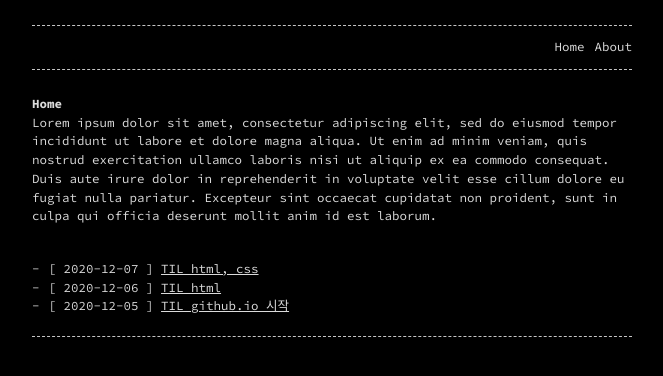
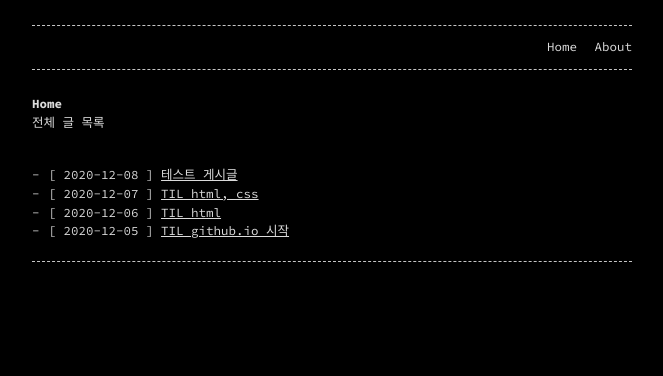
Before and after one commit to phin09/phin09.github.io, a Jekyll site: the page built from index.md, in a window 1280 px wide. Shown: the top 376 px of the page, without its empty margins (308-971 px from the left). Built offline with Jekyll 4.4.1, drawn with Linux system fonts in a browser that asks for light colours.

```diff
--- a/_config.yml
+++ b/_config.yml
@@ -3,8 +3,8 @@
 #google_analytics: UA-NNNNNNNN-N
 
 header_pages:
- - index.md
- - about.md
+  - index.md
+  - about.md
 
 #footer: 'follow us on <a href="https://twitter.com/">twitter</a>'
 
--- a/_includes/index.html
+++ b/_includes/index.html
@@ -1,7 +1,6 @@
 <!-- 2020Dec05 category setting -->
 <header class="site-category">
     <ul>
-
       {% assign pages_list = site.pages %}
       {% for node in pages_list %}
         {% if node.title != null %}
@@ -12,5 +11,5 @@
         {% endif %}
       {% endfor %}
 
-  </ul>
-  </header>
+    </ul>
+</header>
--- a/_layouts/default.html
+++ b/_layouts/default.html
@@ -5,7 +5,6 @@
 
   <body>
     <div class="container">
-
       {%- include header.html -%}
 
     <main>
--- a/index.md
+++ b/index.md
@@ -2,8 +2,14 @@
 title: Home
 layout: home
 permalink: /
+
+# 2020-12-08 nav bar setting
+# subitems:
+#   - text: TIL
+#     url: /TIL
+#   - text: git
+#     url: /git
 ---
 
 # Home
-
-Lorem ipsum dolor sit amet, consectetur adipiscing elit, sed do eiusmod tempor incididunt ut labore et dolore magna aliqua. Ut enim ad minim veniam, quis nostrud exercitation ullamco laboris nisi ut aliquip ex ea commodo consequat. Duis aute irure dolor in reprehenderit in voluptate velit esse cillum dolore eu fugiat nulla pariatur. Excepteur sint occaecat cupidatat non proident, sunt in culpa qui officia deserunt mollit anim id est laborum.
+전체 글 목록
```
Also changed, not shown: _includes/header.html (+10 -0 lines), _posts/git/2020-12-08-git.md (added, +10 -0 lines), categories/git.md (added, +4 -0 lines), _posts/TIL/2020-12-05-TIL.md (renamed from _posts/2020-12-05-TIL.md), _posts/TIL/2020-12-06-TIL.md (renamed from _posts/2020-12-06-TIL.md), _posts/TIL/2020-12-07-TIL.md (line endings or trailing spaces).
